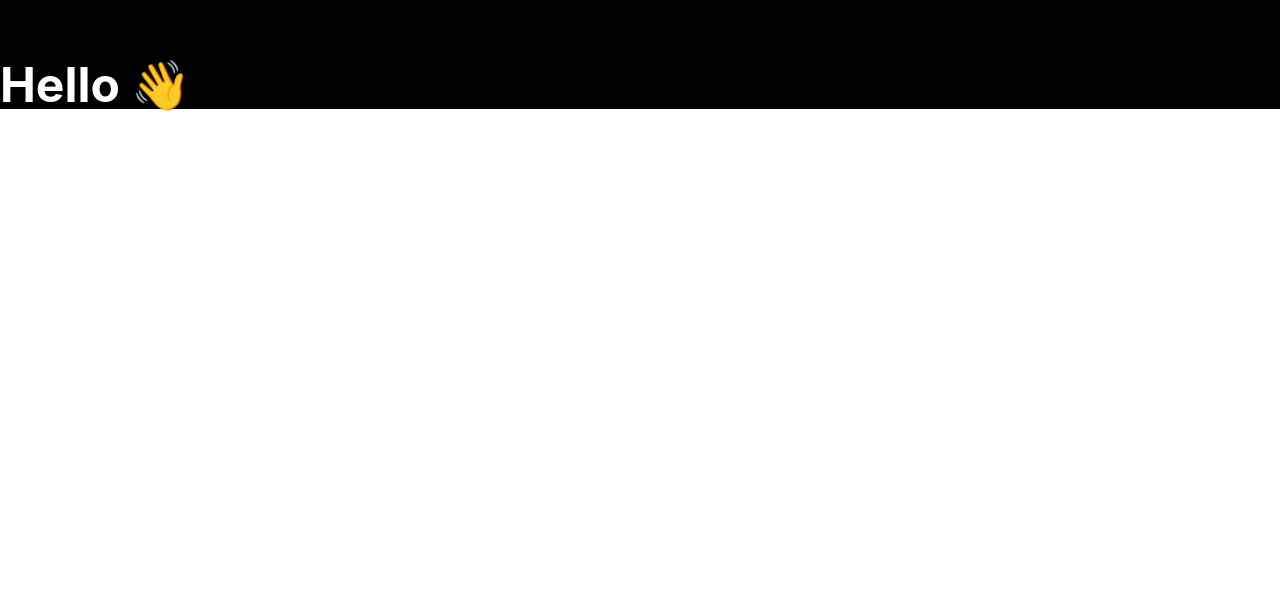
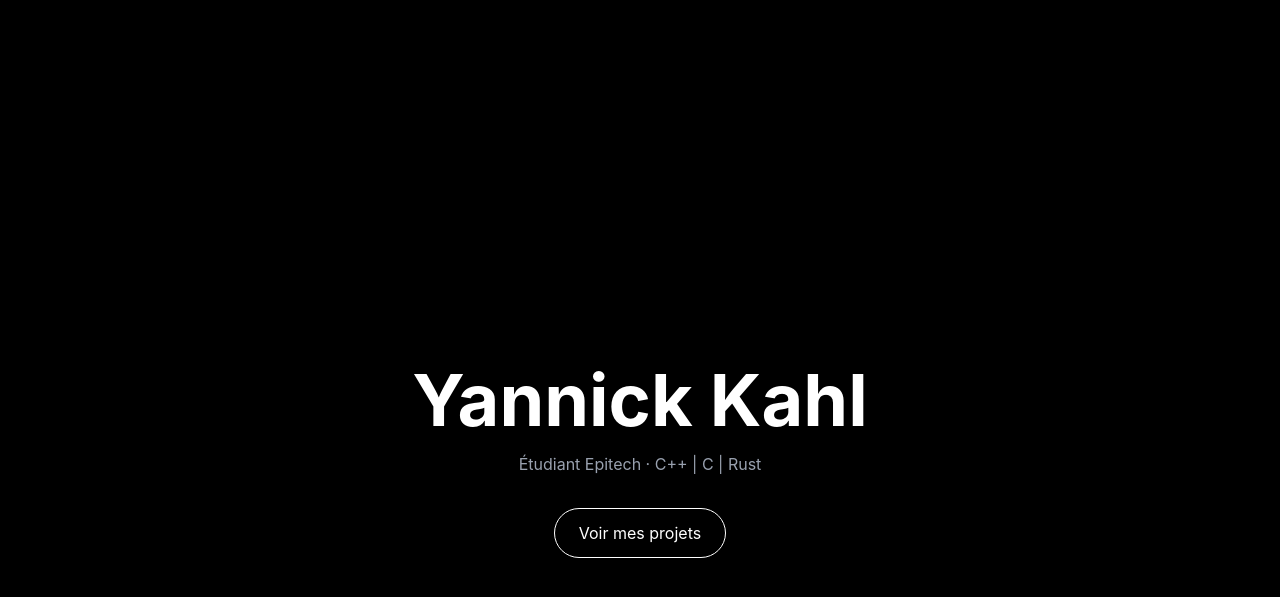
Before and after one commit to 9nickss/portfolio, a React app: page / in a window 1280 px wide. Shown: the part 819-1416 px from the top of the page. Before the commit the page ends 933 px from the top, so only its background shows below. Built offline with nearby package versions, Linux system fonts and the light colour scheme; the HTML template or start-up script is replaced by a standard one.

Commit message:
[+] hero added

```diff
--- a/src/App.jsx
+++ b/src/App.jsx
@@ -4,14 +4,16 @@ import viteLogo from './assets/vite.svg'
 import heroImg from './assets/hero.png'
 import './App.css'
 import Navbar from './components/Navbar.jsx'
+import Hero from './components/Hero.jsx'
 
 function App() {
   return (
     <main className="bg-black min-h-screen text-white pt-20">
       <Navbar />
       <div className='flex items-center justify-center min-h-screen'></div>
-        <h1 className="text-5xl font-bold">Hello 👋</h1>
+      <Hero />
     </main>
   )
 }
+
 export default App
--- a/src/components/Hero.jsx
+++ b/src/components/Hero.jsx
@@ -0,0 +1,13 @@
+function Hero() {
+    return (
+        <section className="flex flex-col items-center justify-center min-h-screen text-center">
+            <h1 className="text-7xl font-bold">Yannick Kahl</h1>
+            <p className="text-x1 text-gray-400 mt-4">Étudiant Epitech · C++ | C | Rust</p>
+            <button className="mt-8 px-6 py-3 border border-white rounded-full hover:bg-white hover:text-black">
+                Voir mes projets
+            </button>
+        </section>
+    )
+}
+
+export default Hero
```
